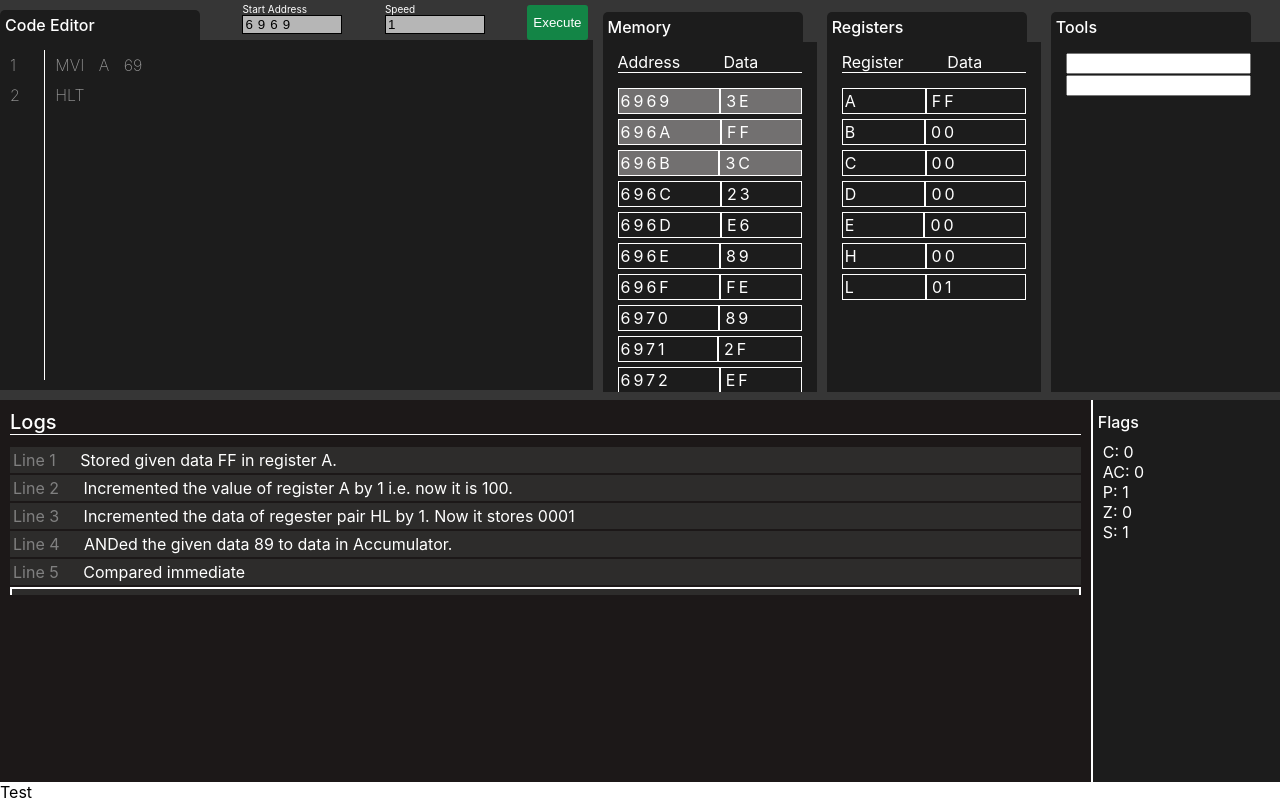
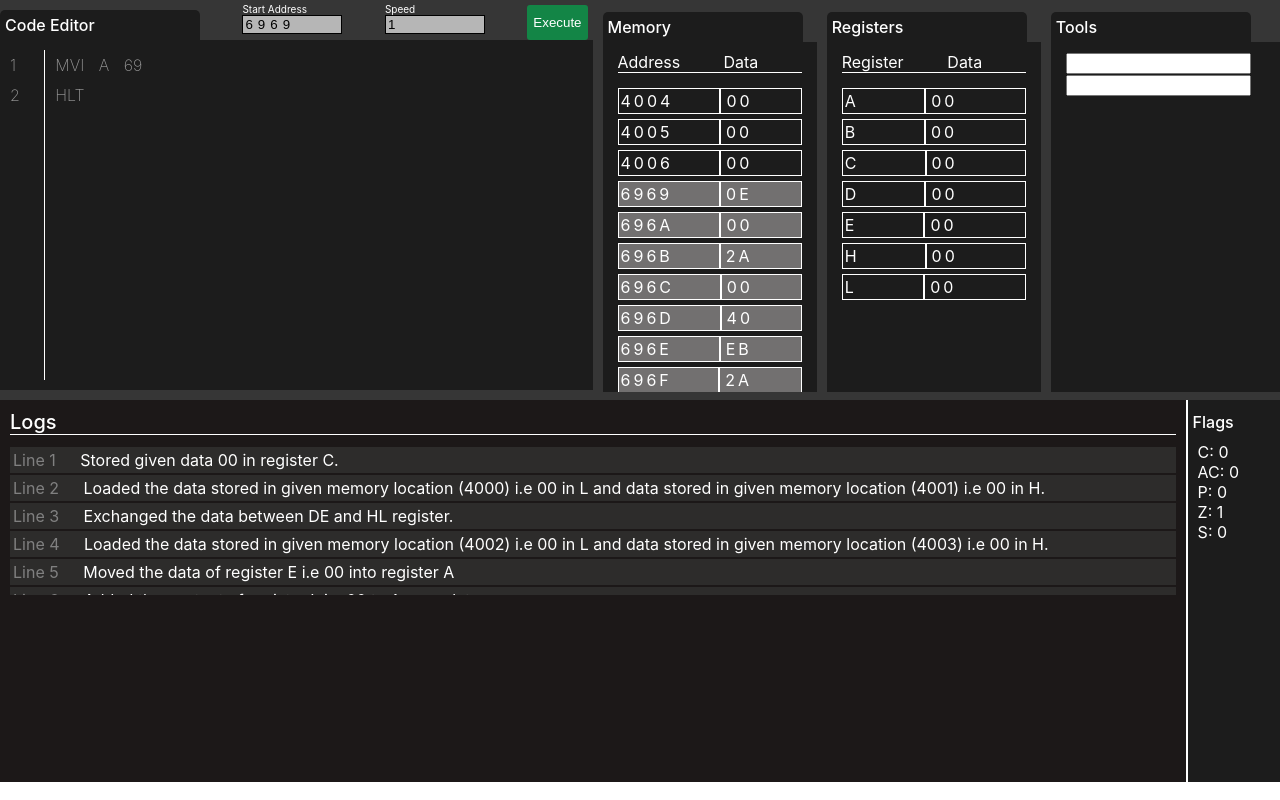
Before and after one commit to riwajp/Intel-8085-Simulator, a Next.js app: page / in a window 1280 px wide. Built offline with nearby package versions, Linux system fonts and the light colour scheme.

Commit message:
minor fixes and test fixed

```diff
--- a/pages/Components/Test.js
+++ b/pages/Components/Test.js
@@ -1,12 +1,13 @@
-import React, { useState } from "react";
+import React, { useEffect } from "react";
 import test_codes from "../../testCodes.json";
 
-function Test({ execute, registers, flags }) {
+function Test({ execute }) {
+  useEffect(async () => {
     let errors = [];
+    for (let code_index in test_codes) {
+      let current_case = test_codes[code_index];
 
-  const [code_index, setCodeIndex] = useState(0);
-  if (code_index >= 1) {
-    let current_case = test_codes[code_index - 1];
+      let { registers, flags } = await execute(current_case.code);
 
       let err = 0;
       for (let key in flags) {
@@ -30,20 +31,15 @@ function Test({ execute, registers, flags }) {
         errors.push(err_details);
         console.log(err_details, current_case.code);
       }
-
+    }
+    console.log(errors);
     console.log(
       `${errors.filter((e) => e.type == 1).length} flag errors, ${
         errors.filter((e) => e.type == 2).length
       } registers errors.`
     );
-  }
-  if (code_index < test_codes.length) {
-    let current_case = test_codes[code_index];
+  }, []);
 
-    execute(current_case.code);
-
-    setCodeIndex((code_index) => ++code_index);
-  }
   return <div>Test</div>;
 }
 
--- a/pages/index.js
+++ b/pages/index.js
@@ -933,22 +933,31 @@ export default function Home() {
         program_counter = inr(program_counter);
         if (code_text_array[1] !== "M") {
           let to_sub = "01";
-          if (dec(to_sub.slice(1)) > dec(registers_temp.A.slice(1))) {
+          if (
+            dec(to_sub.slice(1)) >
+            dec(registers_temp[code_text_array[1]].slice(1))
+          ) {
             flags_temp.AC = 0;
           } else {
             flags_temp.AC = 1;
           }
 
-          let acc_temp = registers_temp.A;
-          registers_temp.A = hex(dec(registers_temp.A) - dec(to_sub))
+          let acc_temp = registers_temp[code_text_array[1]];
+          registers_temp[code_text_array[1]] = hex(
+            dec(registers_temp[code_text_array[1]]) - dec(to_sub)
+          )
             .padStart(2, "0")
             .toUpperCase();
           if (dec(to_sub) > dec(acc_temp)) {
             flags_temp.S = 1;
-            registers_temp.A =
+            registers_temp[code_text_array[1]] =
               "1" +
               hex(
-                256 - parseInt("0x" + registers_temp.A.slice(1), 16)
+                256 -
+                  parseInt(
+                    "0x" + registers_temp[code_text_array[1]].slice(1),
+                    16
+                  )
               ).padStart(2, "0");
           } else {
             flags_temp.S = 0;
@@ -1516,7 +1525,7 @@ export default function Home() {
 
       if (flag_affect_acc.includes(code_text_array[0])) {
         if (
-          ["INR", "DCR"].includes(code_text_array[1]) &&
+          ["INR", "DCR"].includes(code_text_array[0]) &&
           code_text_array[1] == "M"
         ) {
           let ac_flag = flagsStatus(
@@ -1525,6 +1534,13 @@ export default function Home() {
           );
           flags_temp = ac_flag.flags;
           memory[registers_temp["H"] + registers_temp["L"]] = ac_flag.acc;
+        } else if (["INR", "DCR"].includes(code_text_array[0])) {
+          let ac_flag = flagsStatus(
+            flags_temp,
+            registers_temp[code_text_array[1]]
+          );
+          flags_temp = ac_flag.flags;
+          registers_temp[code_text_array[1]] = ac_flag.acc;
         } else {
           let ac_flag = flagsStatus(flags_temp, registers_temp.A);
           flags_temp = ac_flag.flags;
@@ -1559,6 +1575,7 @@ export default function Home() {
       setFlagsStates(flags_states_temp);
       await timer(speed);
     }
+    return { registers: registers_temp, flags: flags_temp };
   };
 
   return (
@@ -1593,8 +1610,8 @@ export default function Home() {
           setFlags={setFlags}
         />
         <Flag flags={flags} />
+        <Test execute={execute} />
       </div>
-      <Test execute={execute} registers={registers} flags={flags} />
     </div>
   );
 }
--- a/testCodes.json
+++ b/testCodes.json
@@ -8,5 +8,21 @@
         "code":"mvi a ff\ninr a\ninx h\nani 89\ncpi 89\ncma\nhlt",
         "flags":{"C":1,"AC":0,"S":0,"Z":0,"P":1},
         "registers":{"A":"FF","B":"00","C":"00","D":"00","E":"00","H":"00","L":"01"}
+    },
+    {
+        "code":"mvi b 0A\nlxi h 9500\nlxi d 9600\nloop:mov a m\nstax d\ninx h \ninx d\ndcr b \njnz loop\nhlt",
+        "flags":{"C":0,"AC":1,"S":0,"Z":1,"P":0},
+        "registers":{"A":"00","B":"00","C":"00","D":"96","E":"0A","H":"95","L":"0A"}
+    },
+    {
+        "code":"mvi c 00\nlxi h 3000\nmov a m\ninx h\nmov b m\nadd b\njnc skip\ninr c\nskip:inx h\nmov m a\ninx h\nmov m c\nhlt",
+        "flags":{"C":0,"AC":0,"S":0,"Z":1,"P":0},
+        "registers":{"A":"00","B":"00","C":"00","D":"00","E":"00","H":"30","L":"03"}
+    },
+    {
+        "code":"mvi c 00\nlhld 4000\nxchg\nlhld 4002\nmov a e\nadd l\nmov l a\nmov a d\nadc h\njnc loop\ninr c\nloop:mov h a\nshld 4004\nmov a c\nsta 4006\nhlt",
+        "flags":{"C":0,"AC":0,"S":0,"Z":1,"P":0},
+        "registers":{"A":"00","B":"00","C":"00","D":"00","E":"00","H":"00","L":"00"}
     }
+
 ]
--- a/utils.js
+++ b/utils.js
@@ -24,7 +24,6 @@ const inr = (hx) => {
     .toUpperCase();
 };
 const dcr = (hx, address = 0) => {
-  console.log(hx);
   if (hx.toString().toUpperCase() == "0") {
     if (address) {
       return 0xffff;
@@ -228,7 +227,6 @@ const checkSyntax = (code, labels, iteration_number) => {
 };
 
 const flagsStatus = (flags, acc) => {
-  console.log(acc);
   let binary_eqv = parseInt(acc, 16).toString(2).padStart(8, "0");
   if (acc.length == 3) {
     flags.C = 1;
```
Lines whose indentation alone changed are shown as unchanged.
